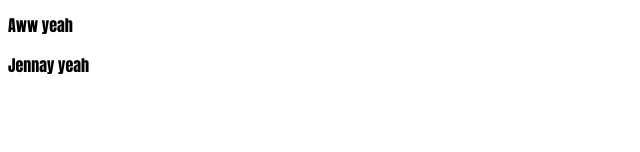
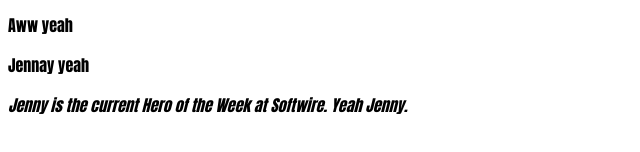
Before and after one commit to jamiehumphries/yeahjenny.club, a plain HTML site: page index.html in a window 1280 px wide. Shown: the part 290-442 px from the top of the page, without its empty margins (0-640 px from the left). Drawn offline with Linux system fonts and the light colour scheme.

Commit message:
Update index.html

```diff
--- a/index.html
+++ b/index.html
@@ -10,5 +10,7 @@
 <p>Jenny</p>
 <p>Aww yeah</p>
 <p>Jennay yeah</p>
+
+<p><em>Jenny is the current Hero of the Week at Softwire. Yeah Jenny.</em></p>
 </body>
 </html>
```
